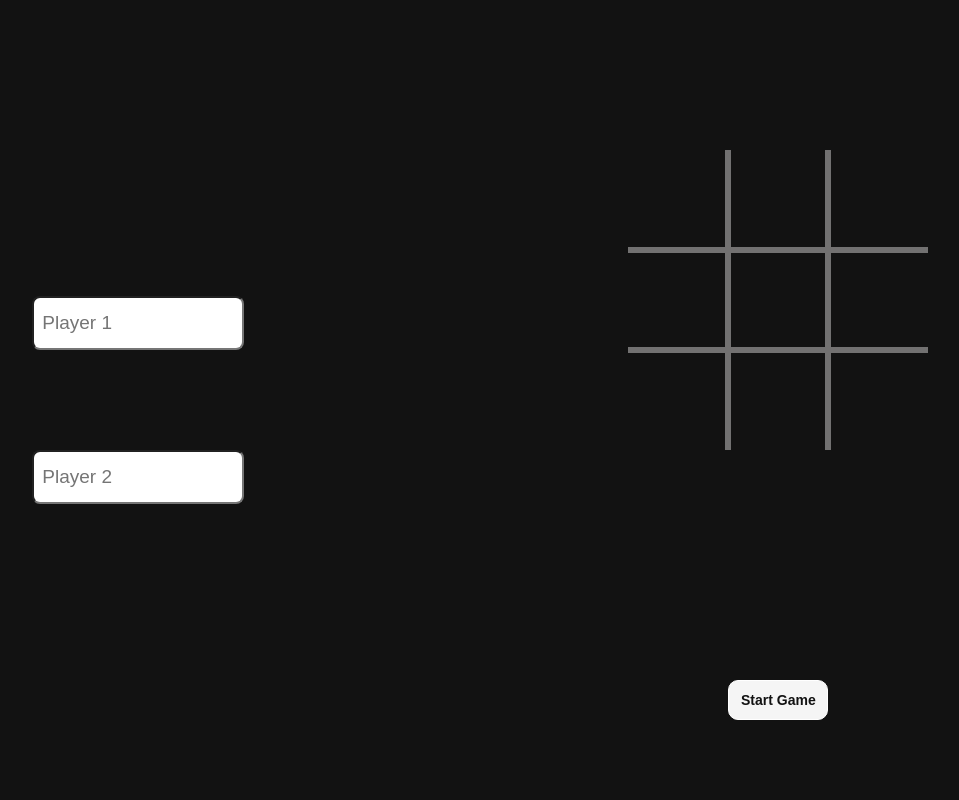
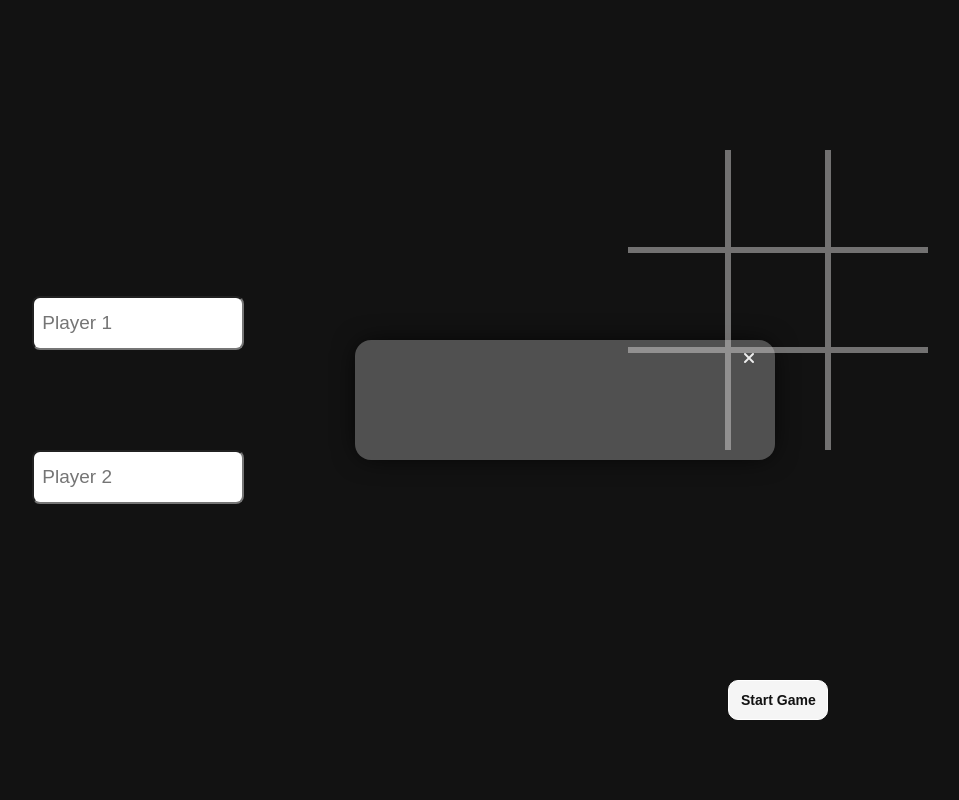
Before and after one commit to arthvm/tic-tac-toe, a plain HTML site: page index.html in a window 1280 px wide. Shown: the whole page, without its empty margins (75-1034 px from the left). Drawn offline with Linux system fonts and the light colour scheme; a web font is replaced by a local one.

Commit message:
Add dialog box and it's style
This commit adds a dialog box that will be later used to show the
results of the match.

```diff
--- a/game.js
+++ b/game.js
@@ -136,7 +136,7 @@ const gameController = (function () {
     if (_checkForRow() || _checkForCollum() || _checkForDiagonal()) {
       console.log("Win"); // REMOVE AFTER TESTING
     } else if (gameBoard.getEmptyTiles().length == 0) {
-      console.log("Tie!");
+      console.log("Tie!"); // REMOVE AFTER TESTING
     }
   };
 
--- a/index.html
+++ b/index.html
@@ -6,10 +6,17 @@
     <meta name="viewport" content="width=device-width, initial-scale=1.0">
     <link rel="stylesheet" href="./style.css">
     <script src="./game.js" defer></script>
+    <script src="https://kit.fontawesome.com/a5cb30fd77.js" crossorigin="anonymous"></script>
     <title>Tic Tac Toe</title>
 </head>
 
 <body>
+    <dialog class="result-dialog">
+        <h1 class="winner-name"></h1>
+        <h2 class="game-result-txt"></h2>
+        <i class="fa-solid fa-xmark close-result" style="color: #ededed;"></i>
+    </dialog>
+
     <div class="container">
         <div class="player-container">
             <input class="player-input" type="text" placeholder="Player 1" data-marker="X">
--- a/style.css
+++ b/style.css
@@ -9,6 +9,39 @@ body {
   font-family: "Tilt Neon", sans-serif;
   color: rgb(209, 208, 208);
   background-color: #121212;
+}
+
+.result-dialog {
+  background-color: #505050;
+  box-shadow: 0px 0px 27px -5px rgba(0, 0, 0, 0.92);
+  position: absolute;
+  top: 50%;
+  left: 50%;
+  transform: translate(-50%, -50%);
+  border: none;
+  border-radius: 16px;
+  width: 400px;
+  height: 100px;
+  padding: 10px;
+  display: flex;
+  flex-direction: column-reverse;
+  justify-content: center;
+  align-items: center;
+}
+
+.winner-name {
+  color: indianred;
+}
+
+.game-result-txt {
+  font-size: 16px;
+  color: #ededed;
+}
+
+.close-result {
+  position: absolute;
+  top: 10px;
+  right: 20px;
 }
 
 .container {
```
